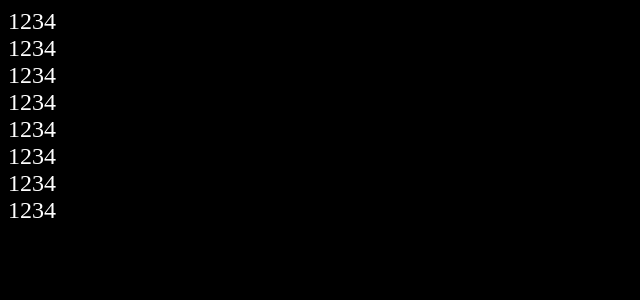
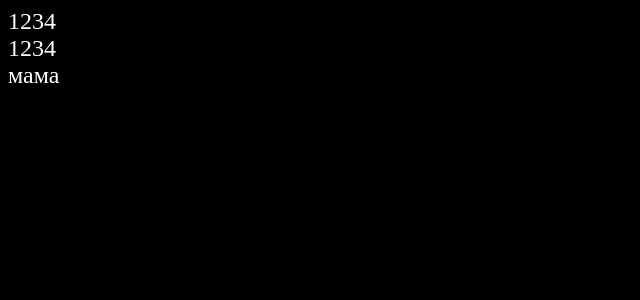
Before and after one commit to ElmirKuba/norms, an Angular app in the folder application-with-frontend/: page / in a window 1280 px wide. Shown: the top 300 px of the page, without its empty margins (0-640 px from the left). Built offline with nearby package versions, Linux system fonts and the light colour scheme.

Commit message:
android live reload work

```diff
--- a/application-with-frontend/package.json
+++ b/application-with-frontend/package.json
@@ -8,7 +8,7 @@
     "watch": "ng build --watch --configuration development",
     "test": "ng test",
     "dev:ios:live": "concurrently \"ng serve --port=3000 --host=0.0.0.0\" \"wait-on http://localhost:3000 && npx cap run ios --live-reload --target=5A6B5685-238B-43D4-8E70-F80461AE5695\"",
-    "dev:android:live": "concurrently \"ng serve --port=3000 --host=0.0.0.0\" \"wait-on http://localhost:3000 && npx cap run android --live-reload\""
+    "dev:android:live": "concurrently \"ng serve --port=3000 --host=0.0.0.0\" \"wait-on http://localhost:3000 && npx cap run android --live-reload --target=Pixel_8\""
   },
   "private": true,
   "packageManager": "npm@11.6.1",
--- a/application-with-frontend/src/app/app.html
+++ b/application-with-frontend/src/app/app.html
@@ -1,10 +1,5 @@
 <div>
   <div>1234</div>
   <div>1234</div>
-  <div>1234</div>
-  <div>1234</div>
-  <div>1234</div>
-  <div>1234</div>
-  <div>1234</div>
-  <div>1234</div>
+  <div>мама</div>
 </div>
```
